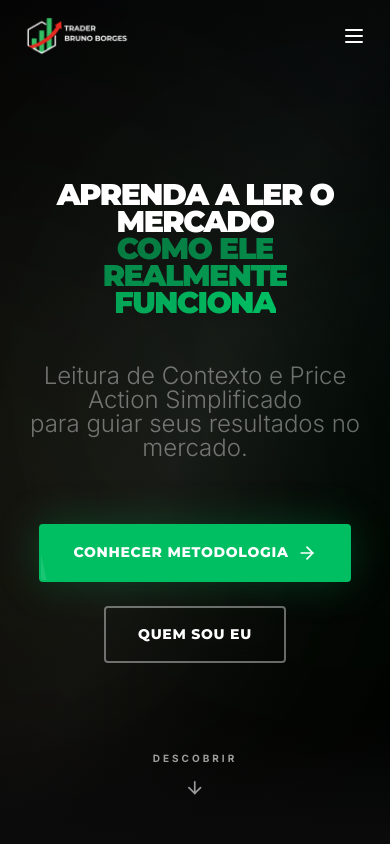
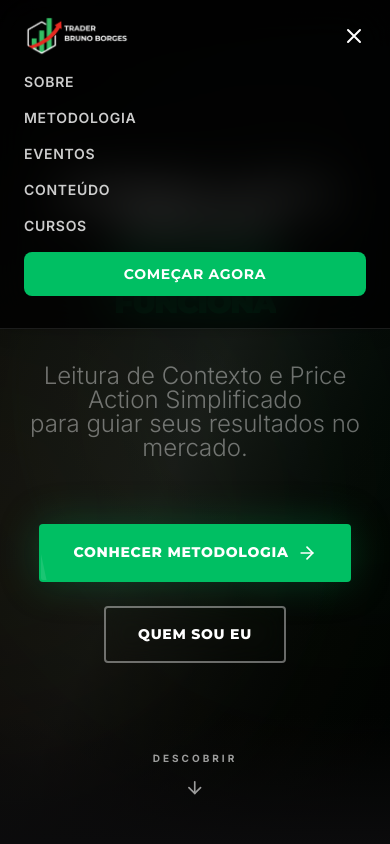
Before and after one commit to victorsilvestre/brunoborges_site, a Next.js app in the folder webapp/: page / in a window 390 px wide. Both pictures are taken after a click on the button "Abrir menu". Shown: the top 844 px of the page. Built offline with nearby package versions, Linux system fonts and the light colour scheme.

Commit message:
ajustes mobile

```diff
--- a/webapp/app/home/components/BiografiaEditorial.tsx
+++ b/webapp/app/home/components/BiografiaEditorial.tsx
@@ -30,7 +30,7 @@ export function BiografiaEditorial() {
                         </FadeIn>
 
                         <FadeIn delay={0.35}>
-                            <div className="grid grid-cols-2 gap-6">
+                            <div className="grid grid-cols-1 sm:grid-cols-2 gap-6">
                                 <p className="text-lg text-[var(--white-40)] leading-relaxed">
                                     Trader Profissional especializado em Price Action e leitura
                                     Candle a Candle. Com mais de 7 anos de mercado financeiro,
@@ -48,28 +48,28 @@ export function BiografiaEditorial() {
                         <FadeIn delay={0.45}>
                             <blockquote className="border-l-2 border-[var(--gold-premium)] pl-5">
                                 <p className="text-[var(--white-60)] italic text-sm leading-relaxed">
-                                    "Meu objetivo é formar traders que entendem o mercado,
-                                    <br/> e que não seguem indicadores milagrosos."
+                                    "Meu objetivo é formar traders que entendam verdadeiramente o mercado financeiro.
+                                    Que saibem analisar e entender o movimento do gráfico, ao invés de seguirem indicadores "milagrosos"."
                                 </p>
                             </blockquote>
                         </FadeIn>
 
                         <FadeIn delay={0.55}>
-                            <div className="flex items-center gap-8">
+                            <div className="flex items-center gap-4 lg:gap-8">
                                 <div>
-                                    <span className="font-display font-black text-5xl text-[var(--green-bull)] leading-none">+7</span>
+                                    <span className="font-display font-black text-4xl lg:text-5xl text-[var(--green-bull)] leading-none">+7</span>
                                     <p className="text-[10px] uppercase tracking-widest text-[var(--white-40)] font-bold mt-1">
                                         Anos de Mercado
                                     </p>
                                 </div>
                                 <div className="h-12 w-px bg-[var(--white-20)]" />
                                 <div>
-                                    <span className="font-display font-black text-5xl text-[var(--green-pure)] leading-none">+10</span>
+                                    <span className="font-display font-black text-4xl lg:text-5xl text-[var(--green-pure)] leading-none">+10</span>
                                     <p className="text-[10px] uppercase tracking-widest text-[var(--white-40)] font-bold mt-1">Setups Criados</p>
                                 </div>
                                 <div className="h-12 w-px bg-[var(--white-20)]" />
                                 <div>
-                                    <span className="font-display font-black text-5xl text-[var(--green-dark)] leading-none">+1,2k</span>
+                                    <span className="font-display font-black text-4xl lg:text-5xl text-[var(--green-dark)] leading-none">+1,2k</span>
                                     <p className="text-[10px] uppercase tracking-widest text-[var(--white-40)] font-bold mt-1">Alunos Formados</p>
                                 </div>
                             </div>
--- a/webapp/app/home/components/Header.tsx
+++ b/webapp/app/home/components/Header.tsx
@@ -7,6 +7,7 @@ import Image from "next/image";
 
 export function Header() {
     const [isScrolled, setIsScrolled] = useState(false);
+    const [isMobileMenuOpen, setIsMobileMenuOpen] = useState(false);
     const { scrollY } = useScroll();
 
     useEffect(() => {
@@ -23,7 +24,7 @@ export function Header() {
             initial={{ y: -100 }}
             animate={{ y: 0 }}
             className={`fixed top-0 left-0 right-0 z-50 transition-all duration-300 ${
-                isScrolled
+                isScrolled || isMobileMenuOpen
                     ? "bg-black/80 backdrop-blur-xl border-b border-[var(--white-10)] shadow-lg"
                     : "bg-transparent"
             }`}
@@ -31,7 +32,14 @@ export function Header() {
             <div className="max-w-7xl mx-auto px-6 py-4">
                 <div className="flex items-center justify-between">
                     {/* Logo */}
-                    <Link href="/" className="group">
+                    <Link
+                        href="/"
+                        className="group"
+                        onClick={() => {
+                            setIsMobileMenuOpen(false);
+                            window.scrollTo({ top: 0, behavior: "smooth" });
+                        }}
+                    >
                         <Image
                             src="/images/logo/logo_white_transparent.png"
                             alt="Trader Bruno Borges"
@@ -87,22 +95,41 @@ export function Header() {
                     </a>
 
                     {/* Mobile Menu Button */}
-                    <button className="md:hidden text-white">
-                        <svg
-                            className="w-6 h-6"
-                            fill="none"
-                            stroke="currentColor"
-                            viewBox="0 0 24 24"
-                        >
-                            <path
-                                strokeLinecap="round"
-                                strokeLinejoin="round"
-                                strokeWidth={2}
-                                d="M4 6h16M4 12h16M4 18h16"
-                            />
-                        </svg>
+                    <button
+                        className="md:hidden text-white"
+                        onClick={() => setIsMobileMenuOpen((prev) => !prev)}
+                        aria-label="Abrir menu"
+                    >
+                        {isMobileMenuOpen ? (
+                            <svg className="w-6 h-6" fill="none" stroke="currentColor" viewBox="0 0 24 24">
+                                <path strokeLinecap="round" strokeLinejoin="round" strokeWidth={2} d="M6 18L18 6M6 6l12 12" />
+                            </svg>
+                        ) : (
+                            <svg className="w-6 h-6" fill="none" stroke="currentColor" viewBox="0 0 24 24">
+                                <path strokeLinecap="round" strokeLinejoin="round" strokeWidth={2} d="M4 6h16M4 12h16M4 18h16" />
+                            </svg>
+                        )}
                     </button>
                 </div>
+
+                {/* Mobile Menu */}
+                {isMobileMenuOpen && (
+                    <div className="md:hidden mt-4 pb-4 flex flex-col gap-4">
+                        <a href="#biografia" onClick={() => setIsMobileMenuOpen(false)} className="text-sm font-semibold tracking-wider uppercase text-[var(--white-80)] hover:text-white transition-colors">Sobre</a>
+                        <a href="#metodologia" onClick={() => setIsMobileMenuOpen(false)} className="text-sm font-semibold tracking-wider uppercase text-[var(--white-80)] hover:text-white transition-colors">Metodologia</a>
+                        <a href="#eventos" onClick={() => setIsMobileMenuOpen(false)} className="text-sm font-semibold tracking-wider uppercase text-[var(--white-80)] hover:text-white transition-colors">Eventos</a>
+                        <a href="#conteudo" onClick={() => setIsMobileMenuOpen(false)} className="text-sm font-semibold tracking-wider uppercase text-[var(--white-80)] hover:text-white transition-colors">Conteúdo</a>
+                        <a href="#mentorias" onClick={() => setIsMobileMenuOpen(false)} className="text-sm font-semibold tracking-wider uppercase text-[var(--white-80)] hover:text-white transition-colors">Cursos</a>
+                        <a
+                            href="https://t.me/+MSL99oO7pmcyMWQx"
+                            target="_blank"
+                            rel="noopener noreferrer"
+                            className="inline-flex items-center justify-center gap-2 px-6 py-3 rounded-lg bg-[var(--green-bull)] text-white font-display font-bold text-sm uppercase tracking-wider hover:bg-[var(--green-dark)] transition-all"
+                        >
+                            Começar Agora
+                        </a>
+                    </div>
+                )}
             </div>
         </motion.header>
     );
```
